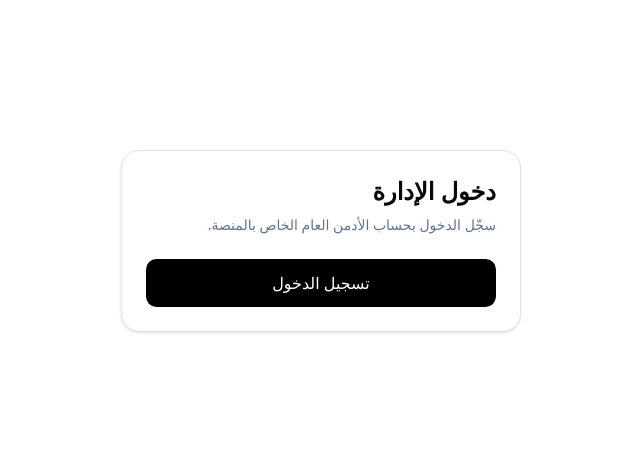
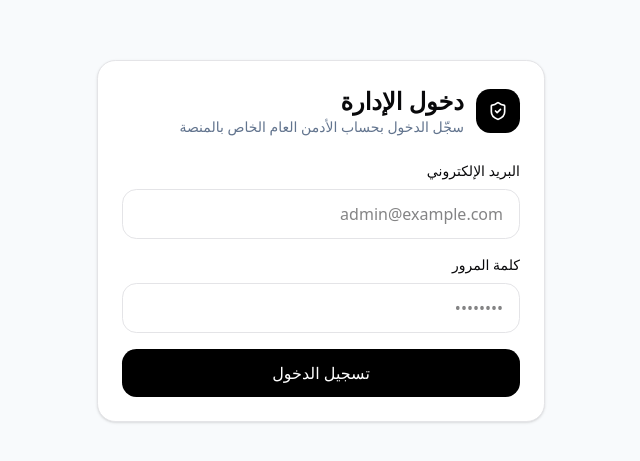
Before and after one commit to fairledysa/elyaia-core, a Next.js app: page /admin/login in a window 1280 px wide. Shown: the part 159-620 px from the top of the page, without its empty margins (319-959 px from the left). Built offline with nearby package versions, Linux system fonts and the light colour scheme; no server answers.

Commit message:
update theme

```diff
--- a/src/app/admin/login/page.tsx
+++ b/src/app/admin/login/page.tsx
@@ -1,43 +1,154 @@
+"use client";
+
 // FILE: src/app/admin/login/page.tsx
-import { redirect } from "next/navigation";
-import { createSupabaseServerClient } from "@/lib/supabase/server";
 
-export default async function AdminLoginPage() {
-  const supabase = await createSupabaseServerClient();
+import { useEffect, useState } from "react";
+import { useRouter } from "next/navigation";
+import { Loader2, ShieldCheck } from "lucide-react";
+import { supabaseBrowser } from "@/lib/supabase/client";
 
-  const {
-    data: { user },
-  } = await supabase.auth.getUser();
+export default function AdminLoginPage() {
+  const router = useRouter();
 
-  if (user) {
-    const { data: profile } = await supabase
-      .from("profiles")
-      .select("is_super_admin")
-      .eq("id", user.id)
-      .maybeSingle();
+  const [email, setEmail] = useState("");
+  const [password, setPassword] = useState("");
+  const [loading, setLoading] = useState(false);
+  const [checkingSession, setCheckingSession] = useState(true);
+  const [error, setError] = useState("");
 
-    if (profile?.is_super_admin) {
-      redirect("/admin/dashboard");
+  useEffect(() => {
+    let mounted = true;
+
+    async function checkSession() {
+      try {
+        const supabase = supabaseBrowser();
+
+        const {
+          data: { user },
+        } = await supabase.auth.getUser();
+
+        if (!mounted) return;
+
+        if (user) {
+          router.replace("/admin/dashboard");
+          return;
+        }
+      } finally {
+        if (mounted) setCheckingSession(false);
+      }
     }
+
+    checkSession();
+
+    return () => {
+      mounted = false;
+    };
+  }, [router]);
+
+  async function handleSubmit(e: React.FormEvent<HTMLFormElement>) {
+    e.preventDefault();
+    setLoading(true);
+    setError("");
+
+    try {
+      const supabase = supabaseBrowser();
+
+      const { error } = await supabase.auth.signInWithPassword({
+        email: email.trim().toLowerCase(),
+        password,
+      });
+
+      if (error) {
+        setError("بيانات الدخول غير صحيحة.");
+        return;
+      }
+
+      router.replace("/admin/dashboard");
+      router.refresh();
+    } catch {
+      setError("حدث خطأ أثناء تسجيل الدخول.");
+    } finally {
+      setLoading(false);
+    }
+  }
+
+  if (checkingSession) {
+    return (
+      <main
+        dir="rtl"
+        className="flex min-h-screen items-center justify-center bg-slate-50 px-6"
+      >
+        <div className="flex items-center gap-3 rounded-xl border bg-white px-5 py-4 shadow-sm">
+          <Loader2 className="h-5 w-5 animate-spin" />
+          <span className="text-sm">جاري التحقق...</span>
+        </div>
+      </main>
+    );
   }
 
   return (
     <main
       dir="rtl"
-      className="mx-auto flex min-h-screen max-w-md flex-col justify-center px-6"
+      className="flex min-h-screen items-center justify-center bg-slate-50 px-6"
     >
-      <div className="rounded-2xl border bg-white p-6 shadow-sm">
-        <h1 className="mb-2 text-2xl font-bold">دخول الإدارة</h1>
-        <p className="mb-6 text-sm text-slate-500">
-          سجّل الدخول بحساب الأدمن العام الخاص بالمنصة.
-        </p>
+      <div className="w-full max-w-md rounded-2xl border bg-white p-6 shadow-sm">
+        <div className="mb-6 flex items-center gap-3">
+          <div className="rounded-xl bg-black p-3 text-white">
+            <ShieldCheck className="h-5 w-5" />
+          </div>
 
-        <form action="/login" method="get">
+          <div>
+            <h1 className="text-2xl font-bold">دخول الإدارة</h1>
+            <p className="text-sm text-slate-500">
+              سجّل الدخول بحساب الأدمن العام الخاص بالمنصة
+            </p>
+          </div>
+        </div>
+
+        <form onSubmit={handleSubmit} className="space-y-4">
+          <div>
+            <label className="mb-2 block text-sm font-medium">
+              البريد الإلكتروني
+            </label>
+            <input
+              type="email"
+              value={email}
+              onChange={(e) => setEmail(e.target.value)}
+              placeholder="admin@example.com"
+              className="w-full rounded-xl border px-4 py-3 outline-none ring-0 transition focus:border-black"
+              autoComplete="email"
+              required
+            />
+          </div>
+
+          <div>
+            <label className="mb-2 block text-sm font-medium">
+              كلمة المرور
+            </label>
+            <input
+              type="password"
+              value={password}
+              onChange={(e) => setPassword(e.target.value)}
+              placeholder="••••••••"
+              className="w-full rounded-xl border px-4 py-3 outline-none ring-0 transition focus:border-black"
+              autoComplete="current-password"
+              required
+            />
+          </div>
+
+          {error ? (
+            <div className="rounded-xl border border-red-200 bg-red-50 px-4 py-3 text-sm text-red-700">
+              {error}
+            </div>
+          ) : null}
+
           <button
             type="submit"
-            className="w-full rounded-lg bg-black px-4 py-3 text-white"
+            disabled={loading}
+            className="flex w-full items-center justify-center gap-2 rounded-xl bg-black px-4 py-3 text-white transition hover:opacity-95 disabled:cursor-not-allowed disabled:opacity-70"
           >
-            تسجيل الدخول
+            {loading ? <Loader2 className="h-4 w-4 animate-spin" /> : null}
+            <span>{loading ? "جاري الدخول..." : "تسجيل الدخول"}</span>
           </button>
         </form>
       </div>
```
